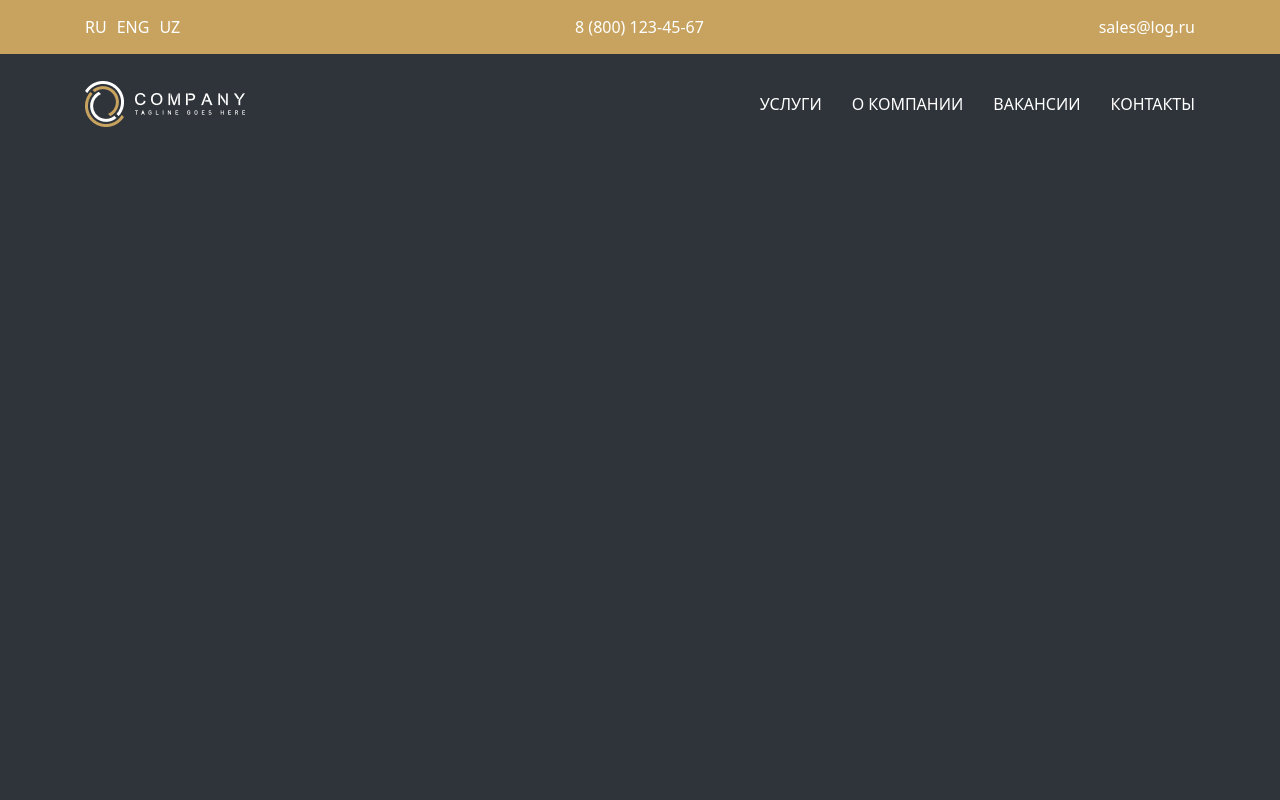
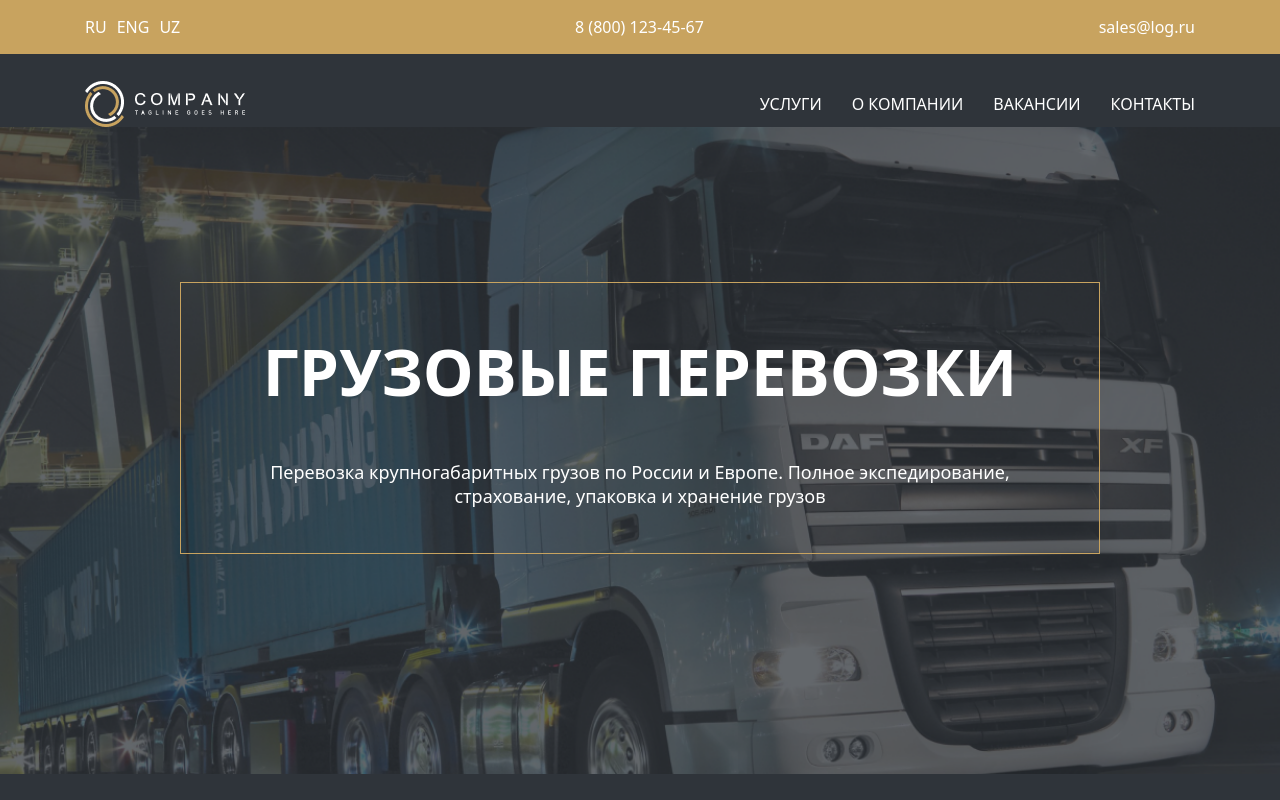
Before and after one commit to sonofibrahim/header, a plain HTML site: page index.html in a window 1280 px wide. Drawn offline with Linux system fonts and the light colour scheme.

Commit message:
feat: completed hero section (16:54)

```diff
--- a/index.html
+++ b/index.html
@@ -7,6 +7,7 @@
     <title>header</title>
 </head>
 <body>
+    <header>
         <div class="top">
             <div class="container">
                 <ul>
@@ -34,5 +35,12 @@
                </ul>
             </div>
         </nav>
+    </header>
+       <section class="hero">
+           <div class="block">
+               <h1>Грузовые перевозки</h1>
+               <p>Перевозка крупногабаритных грузов по России и Европе. Полное экспедирование, страхование, упаковка и хранение грузов</p>
+           </div>
+       </section>
 </body>
 </html>
--- a/style.css
+++ b/style.css
@@ -69,3 +69,30 @@ align-items: center;
     gap: 30px;
     text-transform: uppercase;
 }
+/* hero */
+.hero{
+    background-image: url(images/fura.png);
+    background-position: center;
+    background-repeat: no-repeat;
+    background-size: cover;
+    padding: 155px 0 220px;
+}
+.hero .block{
+    border: 1px #C8A35F solid;
+    padding: 45px 70px;
+    width: 920px;
+    margin: 0 auto;
+    text-align: center;
+}
+
+.hero .block h1{
+    text-transform: uppercase;
+    font-size: 64px;
+    margin-bottom: 45px;
+
+}
+
+.hero .block p{
+    font-size: 18px;
+
+}
```
Lines whose indentation alone changed are shown as unchanged.
